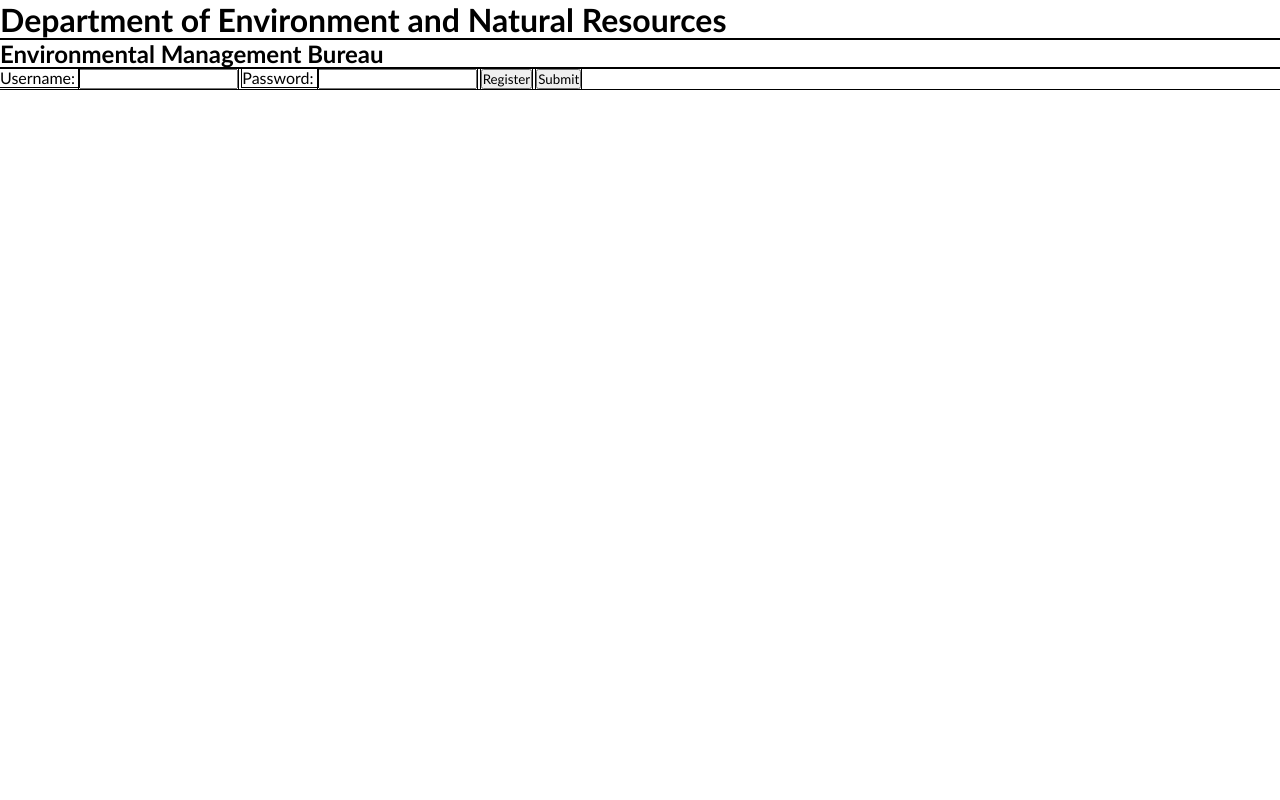
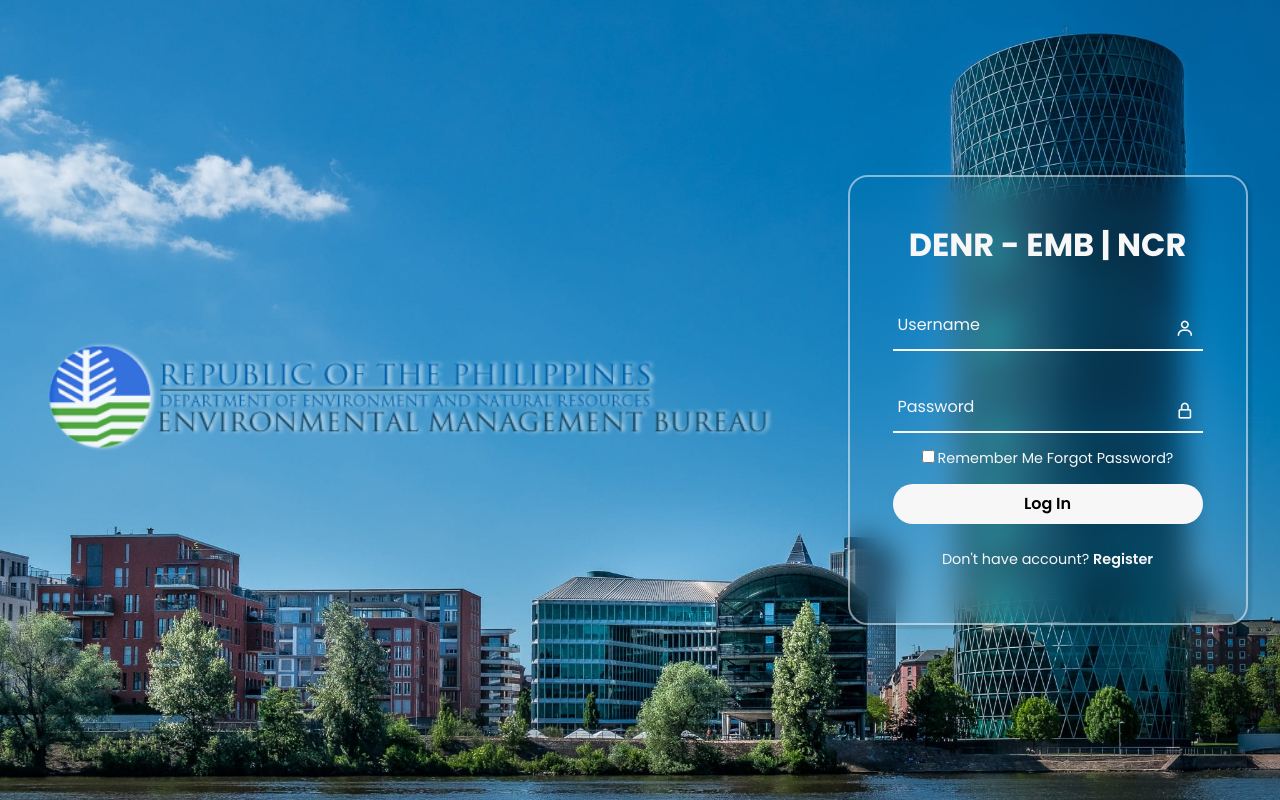
Before and after one commit to drinverse/capstone, a plain HTML site: page index.html in a window 1280 px wide. Drawn offline with nearby package versions, Linux system fonts and the light colour scheme.

Commit message:
Added style.css and Update index.html

```diff
--- a/css/style.css
+++ b/css/style.css
@@ -1,10 +1,133 @@
 *{
-    padding: 0px;
-    margin: 0px;
+    padding: 0;
+    margin: 0;
     box-sizing: border-box;
-    font-family: 'Gill Sans', 'Gill Sans MT', Calibri, 'Trebuchet MS', sans-serif;
+    font-family: 'Poppins', sans-serif;
     list-style: none;
     text-decoration: none;
     scroll-behavior: smooth;
-    outline: 1px solid;
+    /*outline: 1px solid;*/
 }
+:root{
+    --bg-color: #f7f7f7;
+	--text-color: #303030;
+	--main-color: #0000ff;
+    --second-color: #18a018;
+	--big-font: 5.1em;
+    --h2-font: 3.1em;
+    --p-font: 1.2em;
+}
+body{
+    background: url(../img/wallpaperflare.com_wallpaper.jpg);
+    background-attachment: fixed;
+    background-size: cover;
+    background-position: center;
+}
+#index{
+    display: flex;
+    flex-wrap: wrap;
+    justify-content: space-around;
+    align-items: center;
+    min-height: 100vh;
+    width: 100%;
+}
+.denr-logo img{
+    max-width: 100%;
+    width: 750px;
+    height: auto;
+    filter: drop-shadow(3px 0 2px rgb(255 255 255 / 1));
+}
+.form-box{
+    position: relative;
+    width: 400px;
+    height: 450px;
+    background: transparent;
+    border: 2px solid rgba(255, 255, 255, 0.5);
+    box-shadow: 2px 2px 2px 2px rgb(0 0 0 / 10%);
+    border-radius: 20px;
+    backdrop-filter: blur(15px);
+    display: flex;
+    justify-content: center;
+    align-items: center;
+}
+.form-value h1{
+    font-size: 2em;
+    color: var(--bg-color);
+    text-align: center;
+}
+.inputbox{
+    position: relative;
+    margin: 30px 0;
+    width: 310px;
+    border-bottom: 2px solid var(--bg-color);
+}
+.inputbox label{
+    position: absolute;
+    top: 50%;
+    left: 5px;
+    transform: translateY(-50%);
+    color: var(--bg-color);
+    font-size: 1em;
+    pointer-events: none;
+    transition: .5s;
+}
+input:focus ~ label, input:valid ~ label{
+    top: -5px;
+}
+.inputbox input{
+    width: 100%;
+    height: 50px;
+    background: transparent;
+    border: none;
+    outline: none;
+    font-size: 1em;
+    padding: 0 35px 0 5px;
+    color: var(--bg-color)
+}
+.inputbox i{
+    position: absolute;
+    right: 8px;
+    color: var(--bg-color);
+    font-size: 1.2em;
+    top: 20px;
+}
+.forget{
+    margin: -15px 0 15px;
+    font-size: .9em;
+    color: var(--bg-color);
+    display: flex;
+    justify-content: center;
+}
+.forget label input{
+    margin-right: 3px;
+}
+.forget label a{
+    color: var(--bg-color);
+}
+.forget label a:hover{
+    text-decoration: underline;
+}
+.login-btn{
+    width: 100%;
+    height: 40px;
+    border-radius: 40px;
+    background: var(--bg-color);
+    border: none;
+    outline: none;
+    cursor: pointer;
+    font-size: 1em;
+    font-weight: 600;
+}
+.register{
+    font-size: .9em;
+    color: var(--bg-color);
+    text-align: center;
+    margin: 25px 0 10px;
+}
+.register p a{
+    color: var(--bg-color);
+    font-weight: 600;
+}
+.register p a:hover{
+    text-decoration: underline;
+}
--- a/index.html
+++ b/index.html
@@ -7,21 +7,44 @@
 
     <link rel="stylesheet" type="text/css" href="css/style.css">
 
-    <title>DENR EMB NCR</title>
+    <link rel="icon" type="image/x-icon" href="img/denr-emb-icon.png">
+
+    <link rel="stylesheet" href="https://unpkg.com/boxicons@latest/css/boxicons.min.css">
+
+    <link rel="preconnect" href="https://fonts.googleapis.com">
+    <link rel="preconnect" href="https://fonts.gstatic.com" crossorigin>
+    <link href="https://fonts.googleapis.com/css2?family=Poppins:ital,wght@0,100;0,200;0,300;0,400;0,500;0,600;0,700;0,800;0,900;1,100;1,200;1,300;1,400;1,500;1,600;1,700;1,800;1,900&display=swap" rel="stylesheet">
+
+    <title>DENR - EMB | NCR</title>
 </head>
 <body>
-    <header>
-        <h1>Department of Environment and Natural Resources</h1>
-        <h2>Environmental Management Bureau</h2>
-    </header>
-    <section>
-        <div>
-            <form>
-                <label for="username">Username: </label><input type="text" id="username" />
-                <label for="password">Password: </label><input type="password" id="password" />
-                <button>Register</button>
-                <input type="submit" value="Submit" />
-            </form>
+    <section id="index" >
+        <div class="denr-logo">
+            <img src="img/denr-emb-logo.png" alt="" srcset="">
+        </div>
+        <div class="form-box">
+            <div class="form-value">
+                <form action="">
+                    <h1>DENR - EMB | NCR</h1>
+                    <div class="inputbox">
+                        <i class='bx bx-user'></i>
+                        <input type="text" name="" id="" required>
+                        <label for="">Username</label>
+                    </div>
+                    <div class="inputbox">
+                        <i class='bx bx-lock-alt'></i>
+                        <input type="password" name="" id="" required>
+                        <label for="">Password</label>
+                    </div>
+                    <div class="forget">
+                        <label for=""><input type="checkbox" name="" id="">Remember Me&nbsp;<a href="#">Forgot Password?</a></label>
+                    </div>
+                    <button class="login-btn">Log In</button>
+                    <div class="register">
+                        <p>Don't have account? <a href="#">Register</a></p>
+                    </div>
+                </form>
+            </div>
         </div>
     </section>
 </body>
```
Also changed, not shown: img/denr-background.jpg (added), img/denr-emb-icon.png (added), img/denr-emb-logo.png (added), img/wallpaperflare.com_wallpaper.jpg (added).
